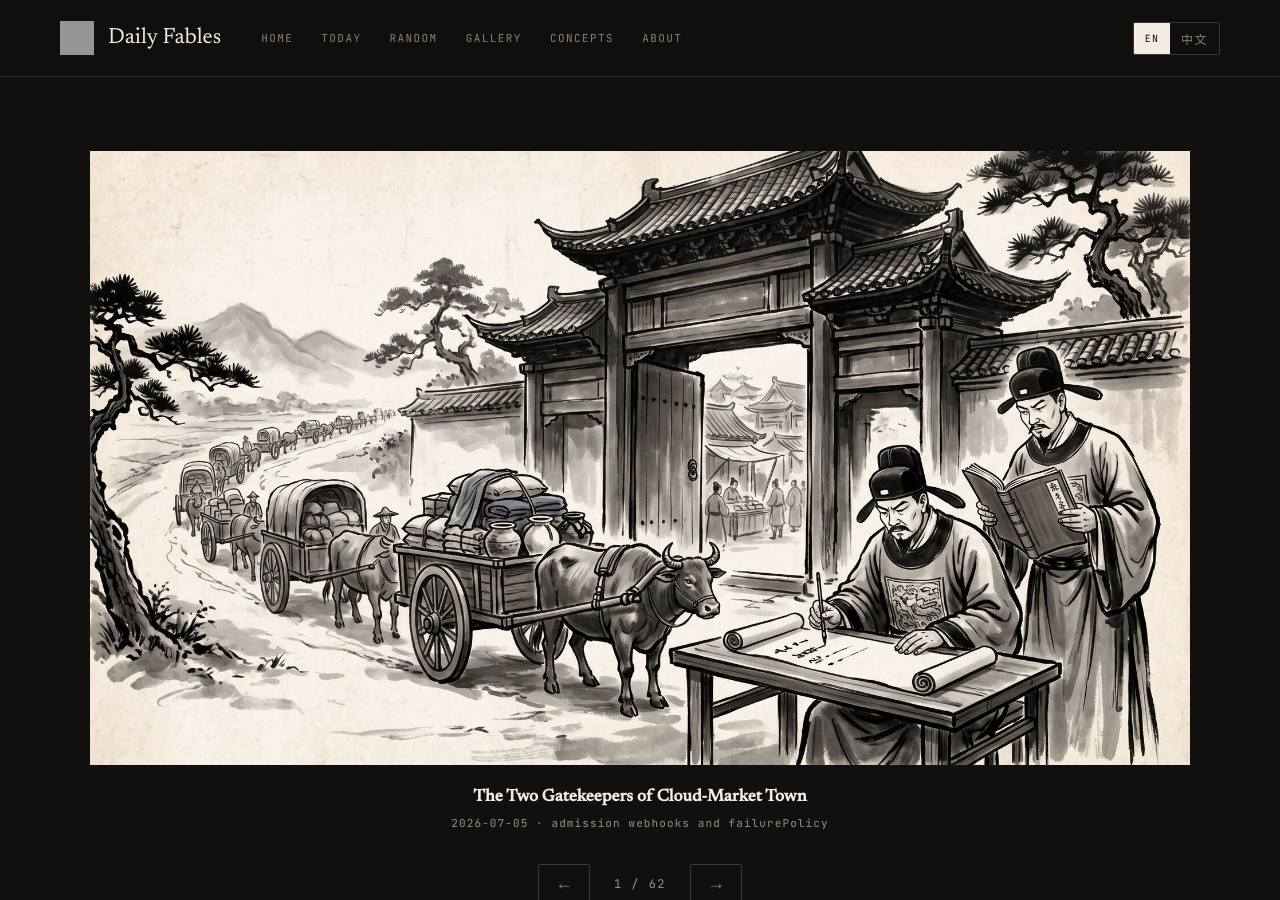
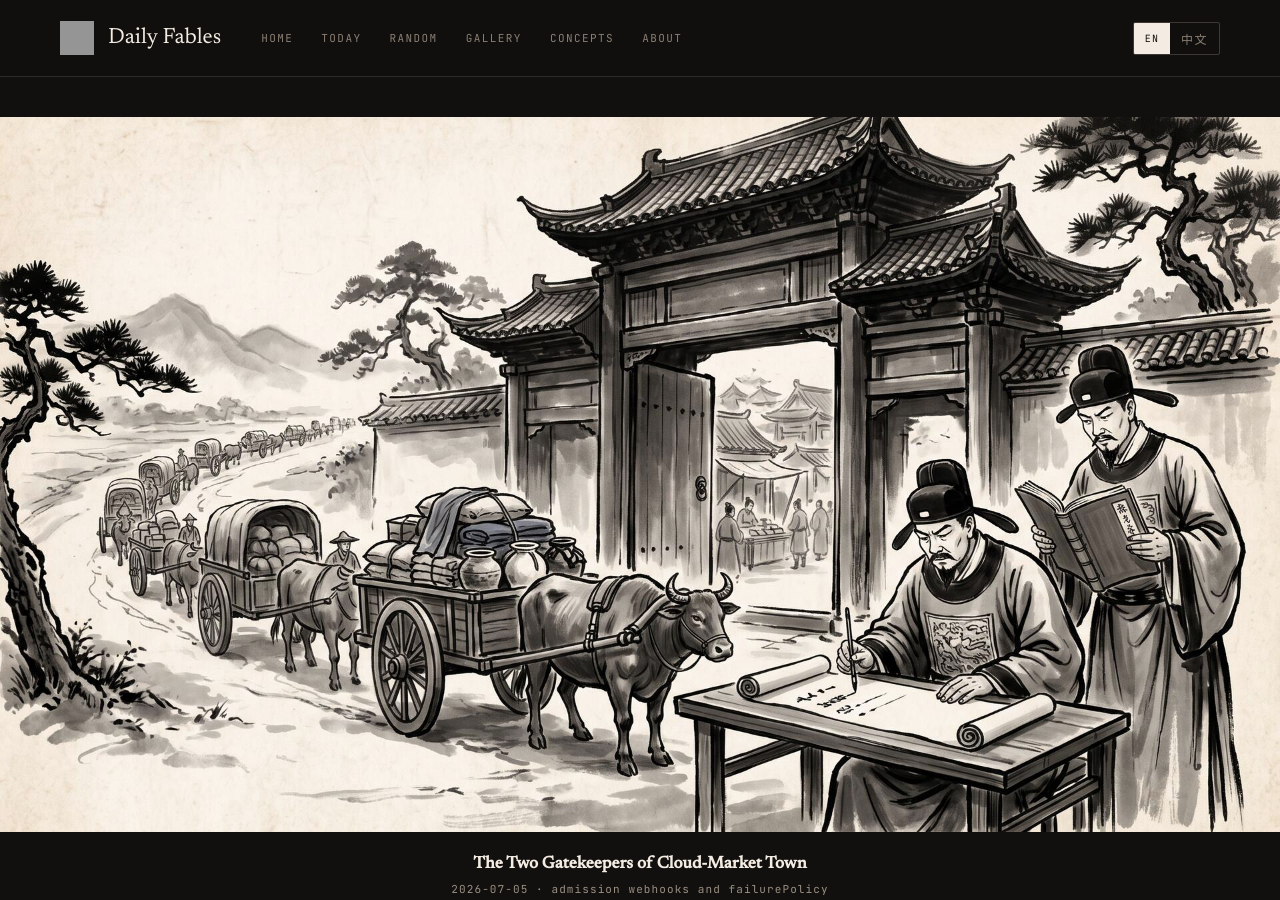
Before and after one commit to judexzhu/daily-fables, a Jekyll site: the page built from gallery.html, in a window 1280 px wide and 900 px high. Built offline with Jekyll 4.4.1, drawn with Linux system fonts in a browser that asks for light colours; a style sheet for code colours, icons or effects is not loaded; grey boxes are pictures that could not be loaded.

Commit message:
Gallery image full width, remove max-width constraint
Co-Authored-By: Claude Opus 4.6 (1M context) <noreply@anthropic.com>

```diff
--- a/assets/style.css
+++ b/assets/style.css
@@ -263,8 +263,8 @@ h1, h2, h3 { font-weight: 400; }
 .coffee .fine { margin: 22px 0 0; font-size: 15px; color: var(--dim); }
 
 /* ---- gallery ---- */
-.gallery-wrap { background: var(--ink); min-height: 100vh; display: flex; flex-direction: column; align-items: center; justify-content: center; padding: 40px 20px; }
-.gallery-slide { max-width: 1100px; width: 100%; cursor: pointer; }
+.gallery-wrap { background: var(--ink); min-height: 100vh; display: flex; flex-direction: column; align-items: center; justify-content: center; padding: 40px 0; }
+.gallery-slide { width: 100%; cursor: pointer; }
 .gallery-slide img { width: 100%; height: auto; display: block; filter: saturate(0.92); }
 .gallery-caption { margin-top: 20px; text-align: center; color: var(--dim); font-size: 17px; line-height: 1.5; }
 .gallery-caption a { color: var(--lit); }
```
